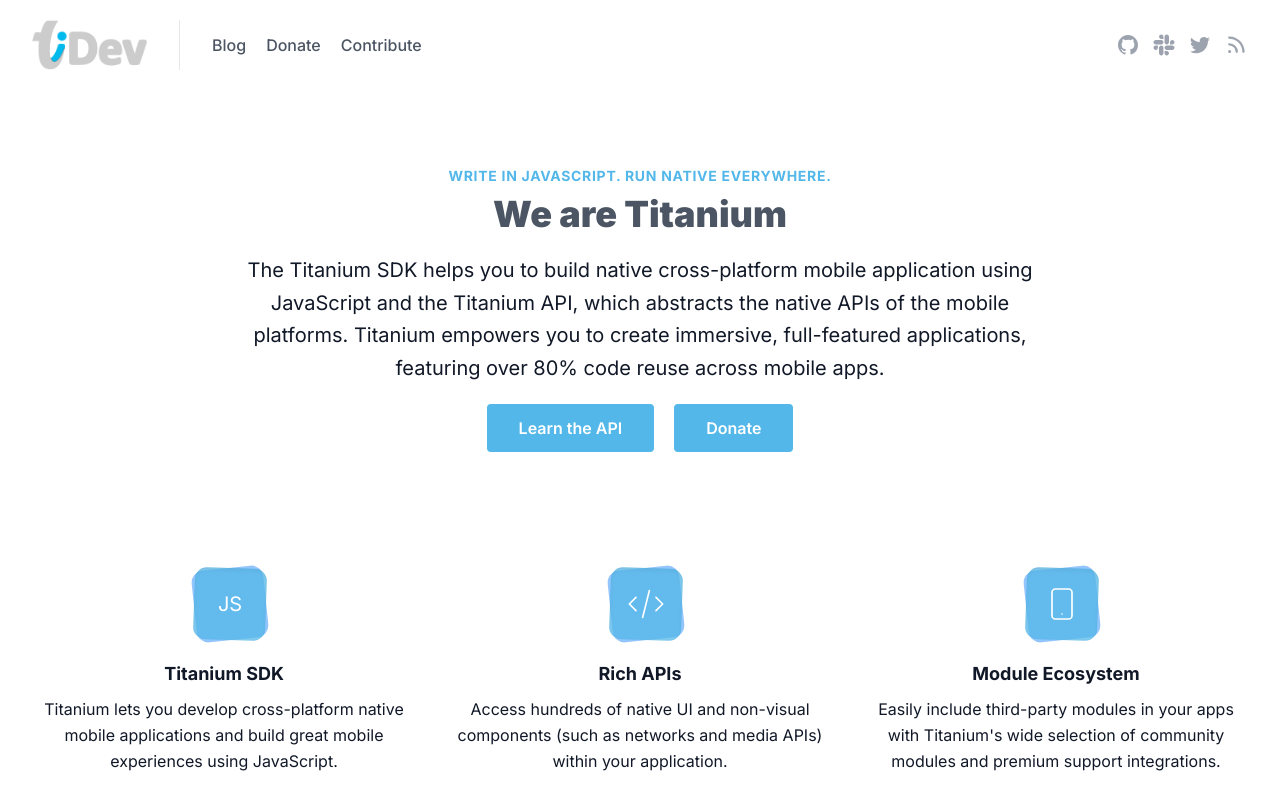
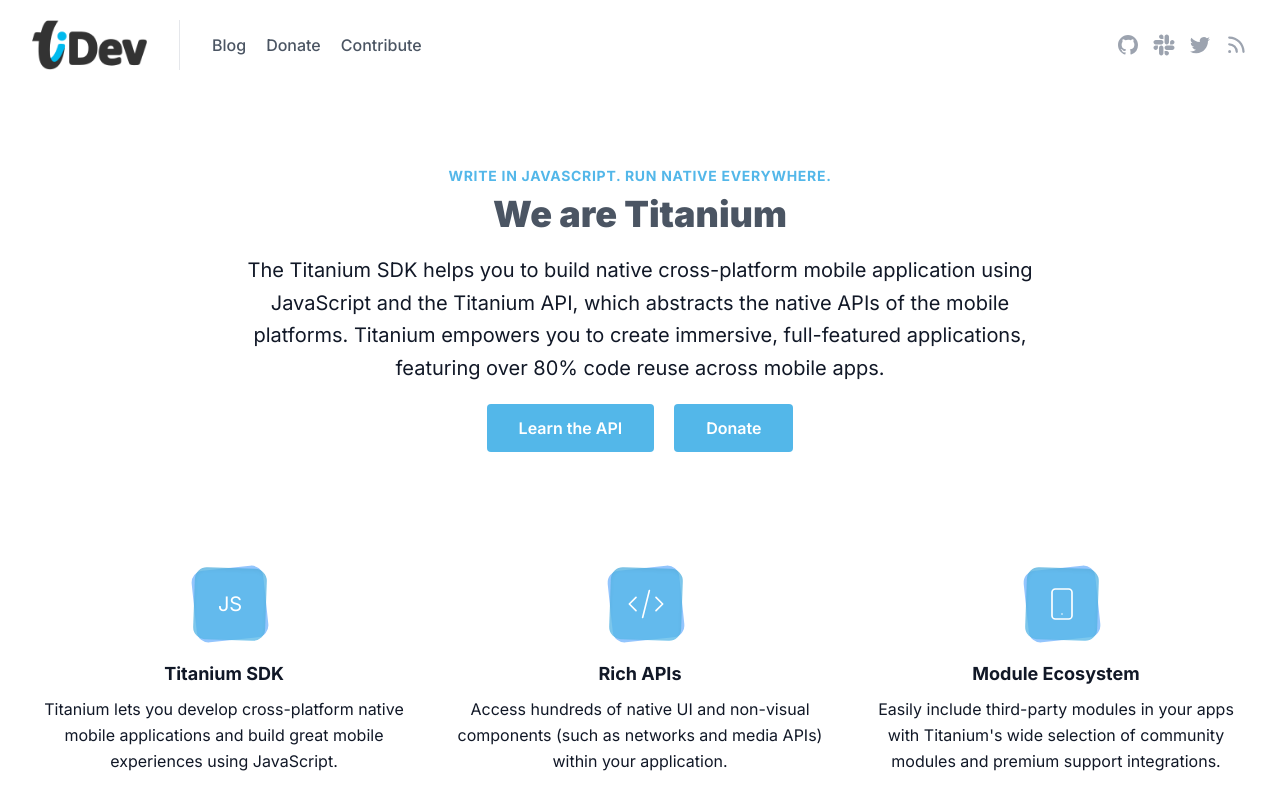
Before and after one commit to tidev/tidev-www, a Next.js app: page / in a window 1280 px wide. Shown: the top 800 px of the page. Built offline with nearby package versions, Linux system fonts and the light colour scheme.

Commit message:
Fix cla mkdir, fix logo color theme

```diff
--- a/src/app/api/cla/sign/route.ts
+++ b/src/app/api/cla/sign/route.ts
@@ -1,9 +1,9 @@
 import { authOptions } from '@/lib/auth';
 import { CLA_VERISON } from '@/lib/cla-constants';
 import { claDir, createPDF, CreatePDFData } from '@/lib/cla';
-import { join } from 'node:path';
+import { dirname, join } from 'node:path';
 import { existsSync } from 'node:fs';
-import { copyFile, unlink, writeFile } from 'node:fs/promises';
+import { copyFile, mkdir, unlink, writeFile } from 'node:fs/promises';
 import { getServerSession } from 'next-auth/next';
 import type { ExtendedProfile } from '@/lib/auth';
 import { tmpdir } from 'node:os';
@@ -57,6 +57,7 @@
 		}
 
 		const pdfFile = await createPDF(data);
+		await mkdir(dirname(destPdf), { recursive: true });
 		await copyFile(pdfFile, destPdf);
 		await unlink(pdfFile);
 
--- a/src/app/globals.css
+++ b/src/app/globals.css
@@ -51,8 +51,18 @@
     color: inherit;
 }
 
-.logo {
-    content: url('/tidev-logo-dark.png');
+
+.logo-dark {
+    display: none;
+}
+
+@media (prefers-color-scheme: dark) {
+    .logo-light {
+        display: none;
+    }
+    .logo-dark {
+        display: unset;
+    }
 }
 
 .button {
--- a/src/components/header.tsx
+++ b/src/components/header.tsx
@@ -8,7 +8,8 @@
             <div className='container flex flex-col flex-wrap items-center justify-between py-5 mx-auto md:flex-row max-w-7xl'>
                 <div className='relative flex flex-col md:flex-row'>
                     <Link href='/' className='flex items-center mb-5 font-medium text-white lg:w-auto justify-center md:mb-0'>
-                        <Image src='/tidev-logo.png' className='logo' alt='tiDev Logo' width={115} height={50} />
+                        <Image src='/tidev-logo.png' className='logo-light' alt='tiDev Logo' width={115} height={50} />
+                        <Image src='/tidev-logo-dark.png' className='logo-dark' alt='tiDev Logo' width={115} height={50} />
                     </Link>
                     <nav className='flex flex-wrap items-center mb-5 text-base md:mb-0 md:pl-8 md:ml-8 md:border-l md:border-gray-200'>
                         <Link href='/blog' className='mr-5 font-medium leading-6 text-gray-600 dark:text-gray-200 hover:text-blue-500'>Blog</Link>
```
